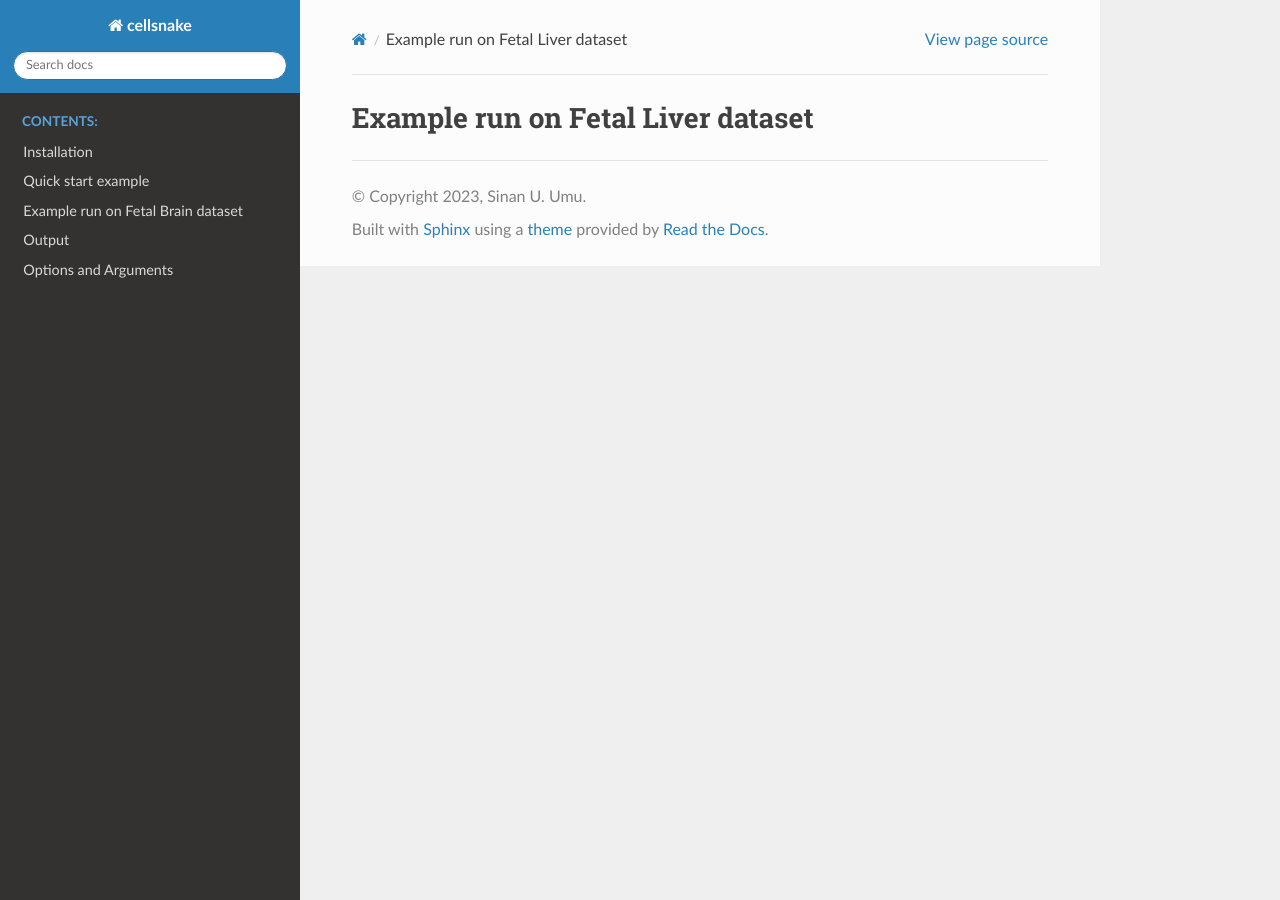
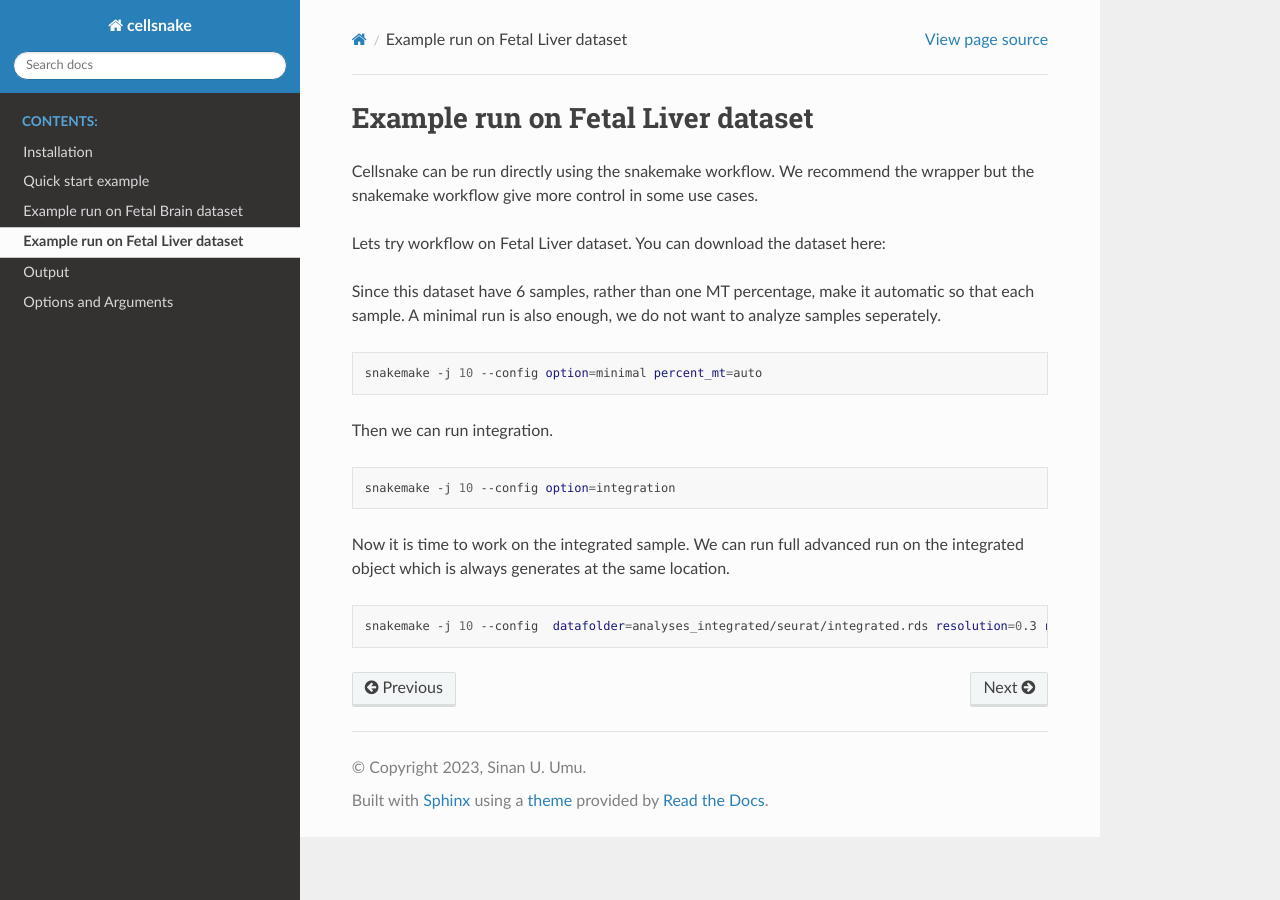
Before and after one commit to sinanugur/cellsnake, a Sphinx documentation site: the page built from docs/fetalliver.md, in a window 1280 px wide. Built offline with Sphinx 7.4.7 and the Read the Docs theme 2.0.0, drawn with Linux system fonts in a browser that asks for light colours.

Commit message:
fetalliver dataset doc

````diff
--- a/docs/fetalliver.md
+++ b/docs/fetalliver.md
@@ -1,2 +1,23 @@
 Example run on Fetal Liver dataset
 ----------------------------------
+Cellsnake can be run directly using the snakemake workflow. We recommend the wrapper but the snakemake workflow give more control in some use cases.
+
+Lets try workflow on Fetal Liver dataset. You can download the dataset here:
+
+
+
+Since this dataset have 6 samples, rather than one MT percentage, make it automatic so that each sample. A minimal run is also enough, we do not want to analyze samples seperately.
+
+```shell
+snakemake -j 10 --config option=minimal percent_mt=auto
+```
+
+Then we can run integration.
+```shell
+snakemake -j 10 --config option=integration
+```
+
+Now it is time to work on the integrated sample. We can run full advanced run on the integrated object which is always generates at the same location.
+```shell
+snakemake -j 10 --config  datafolder=analyses_integrated/seurat/integrated.rds resolution=0.3 route=advanced is_integrated_sample=True --rerun-incomplete
+```
--- a/docs/index.rst
+++ b/docs/index.rst
@@ -19,5 +19,6 @@ A command line tool for easy and scalable single cell analysis
    installation.md
    quickstart.md
    fetalbrain.md
+   fetalliver.md
    output.md
    options.md
````
